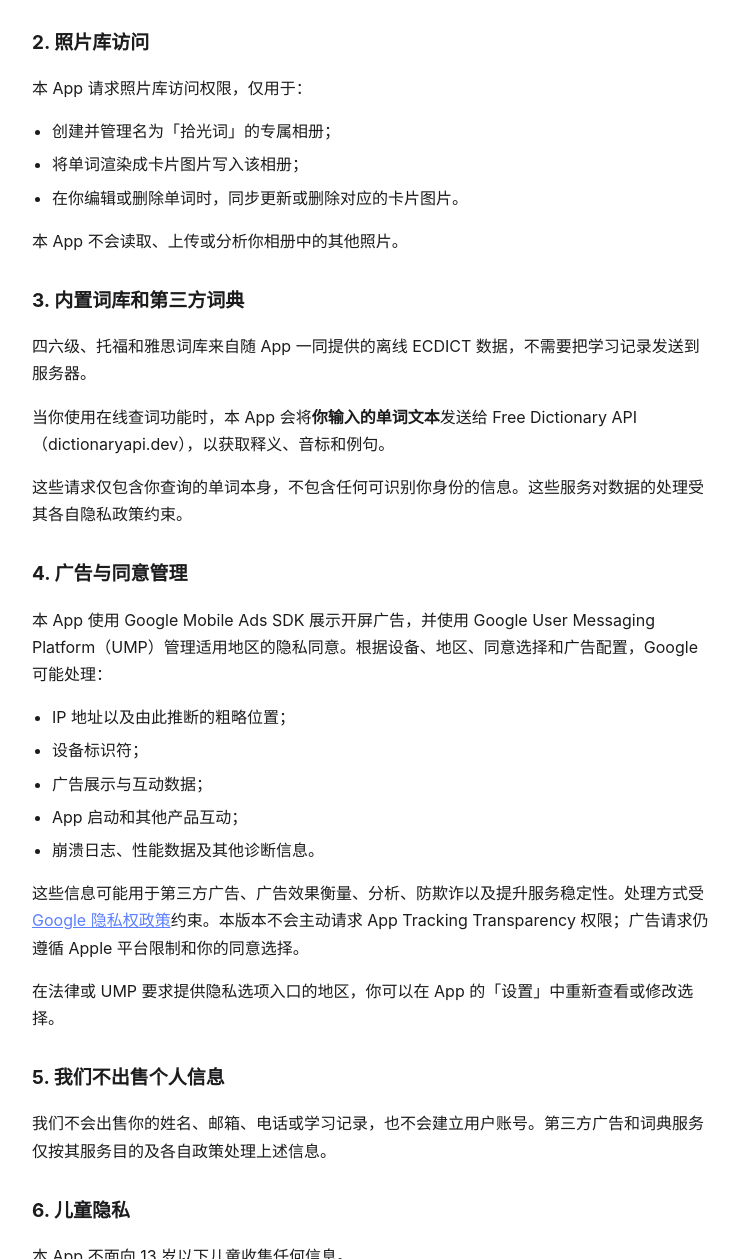
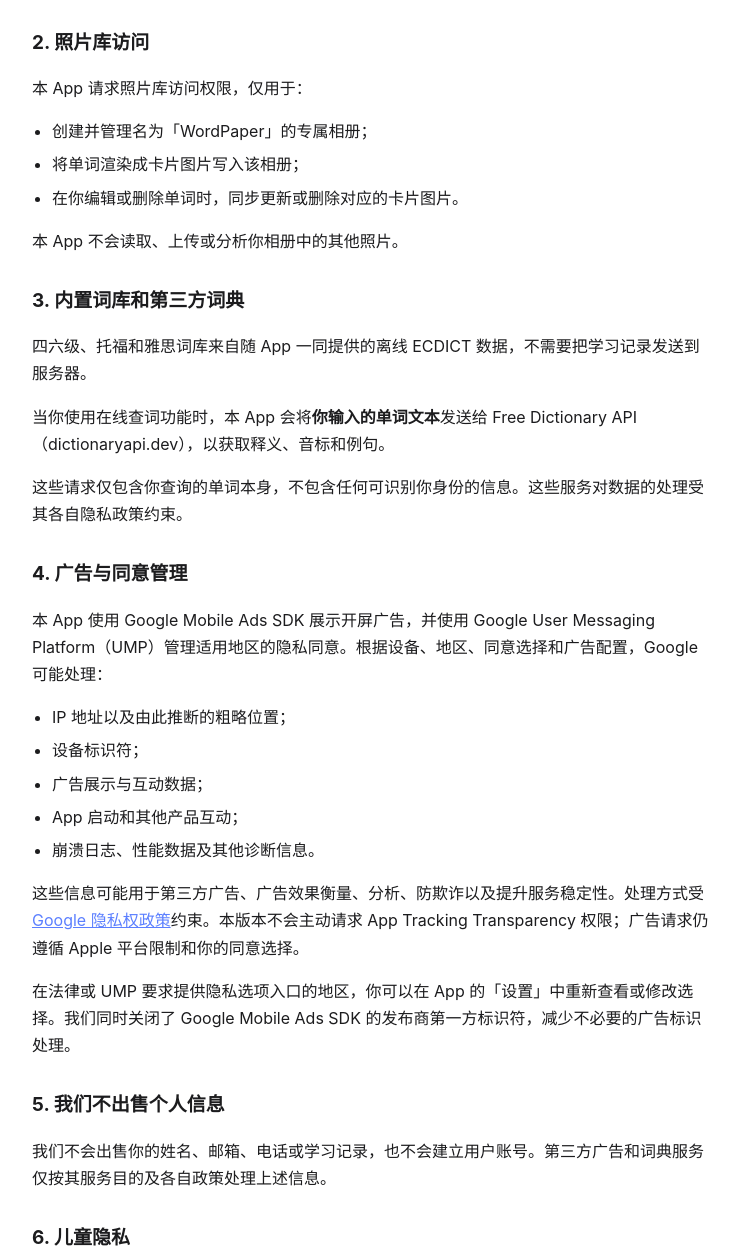
Before and after one commit to XiCopilot/xicopilot.github.io, a plain HTML site: page WordPaper/privacy.html in a window 1280 px wide. Shown: the part 413-1672 px from the top of the page, without its empty margins (268-1007 px from the left). Drawn offline with Linux system fonts and the light colour scheme.

Commit message:
Update WordPaper privacy.html for 1.1.0

```diff
--- a/WordPaper/privacy.html
+++ b/WordPaper/privacy.html
@@ -36,7 +36,7 @@
   <h2>2. 照片库访问</h2>
   <p>本 App 请求照片库访问权限，仅用于：</p>
   <ul>
-    <li>创建并管理名为「拾光词」的专属相册；</li>
+    <li>创建并管理名为「WordPaper」的专属相册；</li>
     <li>将单词渲染成卡片图片写入该相册；</li>
     <li>在你编辑或删除单词时，同步更新或删除对应的卡片图片。</li>
   </ul>
@@ -57,7 +57,7 @@
     <li>崩溃日志、性能数据及其他诊断信息。</li>
   </ul>
   <p>这些信息可能用于第三方广告、广告效果衡量、分析、防欺诈以及提升服务稳定性。处理方式受 <a href="https://policies.google.com/privacy">Google 隐私权政策</a>约束。本版本不会主动请求 App Tracking Transparency 权限；广告请求仍遵循 Apple 平台限制和你的同意选择。</p>
-  <p>在法律或 UMP 要求提供隐私选项入口的地区，你可以在 App 的「设置」中重新查看或修改选择。</p>
+  <p>在法律或 UMP 要求提供隐私选项入口的地区，你可以在 App 的「设置」中重新查看或修改选择。我们同时关闭了 Google Mobile Ads SDK 的发布商第一方标识符，减少不必要的广告标识处理。</p>
 
   <h2>5. 我们不出售个人信息</h2>
   <p>我们不会出售你的姓名、邮箱、电话或学习记录，也不会建立用户账号。第三方广告和词典服务仅按其服务目的及各自政策处理上述信息。</p>
```
